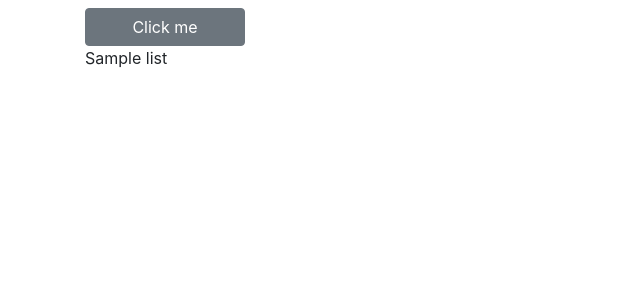
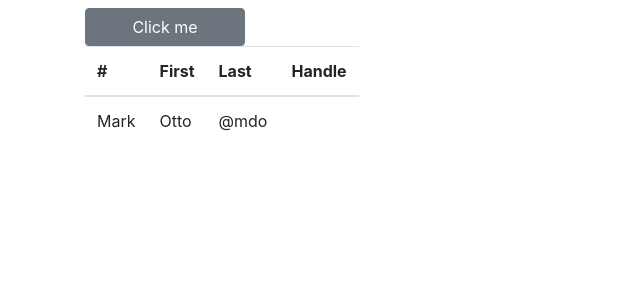
Before and after one commit to AVmachine/ezFlaskApp, a Flask app: template templates/index.html in a window 1280 px wide. Shown: the top 300 px of the page, without its empty margins (0-640 px from the left). Run offline with Flask 2, Linux system fonts and the light colour scheme; the template is opened without the code that fills it: most values are stand-ins (such as "Sample title", 1, 10 or a date in 2020).

Commit message:
changed some things with df.py

```diff
--- a/templates/index.html
+++ b/templates/index.html
@@ -6,17 +6,36 @@
           content="width=device-width, user-scalable=no, initial-scale=1.0, maximum-scale=1.0, minimum-scale=1.0">
     <meta http-equiv="X-UA-Compatible" content="ie=edge">
     <title>Document</title>
-    <link rel="stylesheet" href="https://cdn.jsdelivr.net/npm/bootstrap@4.5.3/dist/css/bootstrap.min.css" integrity="sha384-TX8t27EcRE3e/ihU7zmQxVncDAy5uIKz4rEkgIXeMed4M0jlfIDPvg6uqKI2xXr2" crossorigin="anonymous">
-    <script src="https://code.jquery.com/jquery-3.5.1.slim.min.js" integrity="sha384-DfXdz2htPH0lsSSs5nCTpuj/zy4C+OGpamoFVy38MVBnE+IbbVYUew+OrCXaRkfj" crossorigin="anonymous"></script>
+    <link rel="stylesheet" href="https://cdn.jsdelivr.net/npm/bootstrap@4.5.3/dist/css/bootstrap.min.css"
+          integrity="sha384-TX8t27EcRE3e/ihU7zmQxVncDAy5uIKz4rEkgIXeMed4M0jlfIDPvg6uqKI2xXr2" crossorigin="anonymous">
+    <script src="https://code.jquery.com/jquery-3.5.1.slim.min.js"
+            integrity="sha384-DfXdz2htPH0lsSSs5nCTpuj/zy4C+OGpamoFVy38MVBnE+IbbVYUew+OrCXaRkfj"
+            crossorigin="anonymous"></script>
 </head>
 <body>
 <div class="container">
     <div class="row mt-2">
         <div class="col-2">
-          <button class="btn btn-secondary btn-block">Click me</button>
-            {% for i in list %}
-            <p>{{ i }}</p>
-            {% endfor %}
+            <button class="btn btn-secondary btn-block">Click me</button>
+            <table class="table table.dark">
+                <thead>
+                <tr>
+                    <th scope="col">#</th>
+                    <th scope="col">First</th>
+                    <th scope="col">Last</th>
+                    <th scope="col">Handle</th>
+                </tr>
+                </thead>
+                <tbody>
+                {% for row in dataframe.iterrows() %}
+                <tr>
+                    <td>Mark</td>
+                    <td>Otto</td>
+                    <td>@mdo</td>
+                </tr>
+                {% endfor %}
+                </tbody>
+            </table>
         </div>
     </div>
 
```
Also changed, not shown: df.py (+2 -10 lines), requirements.txt (+23 -0 lines).
